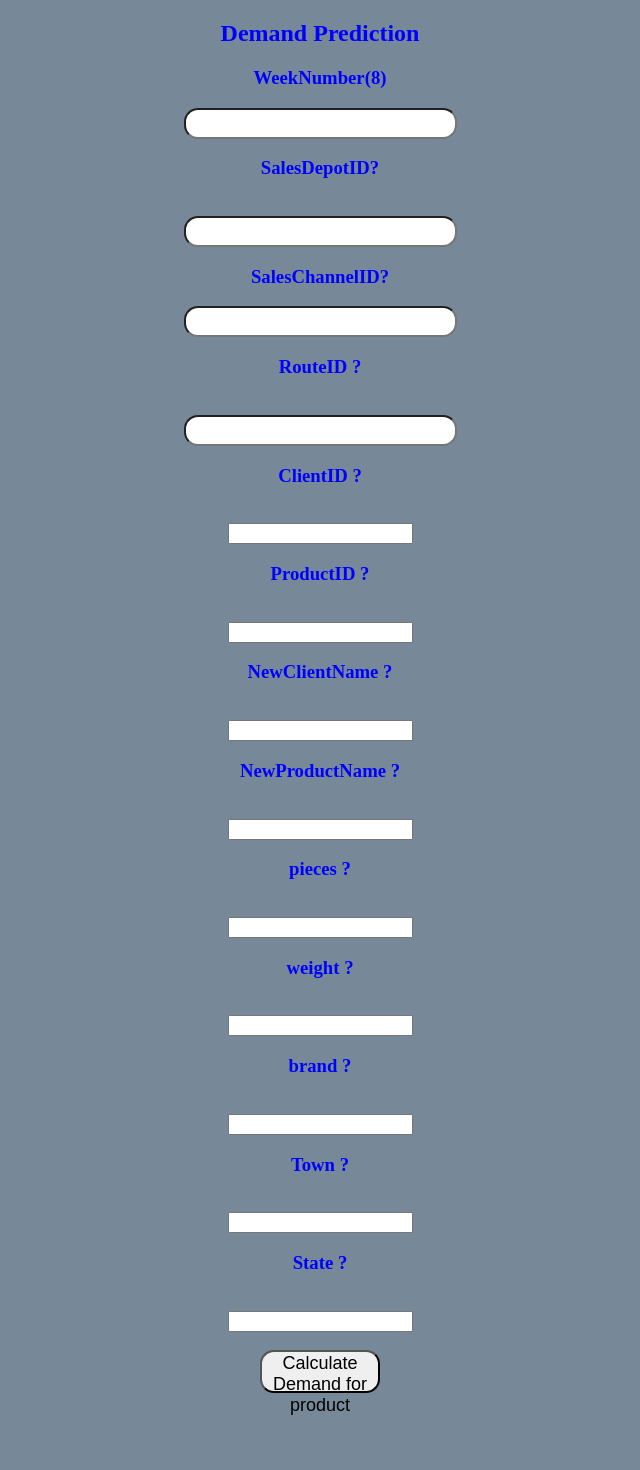
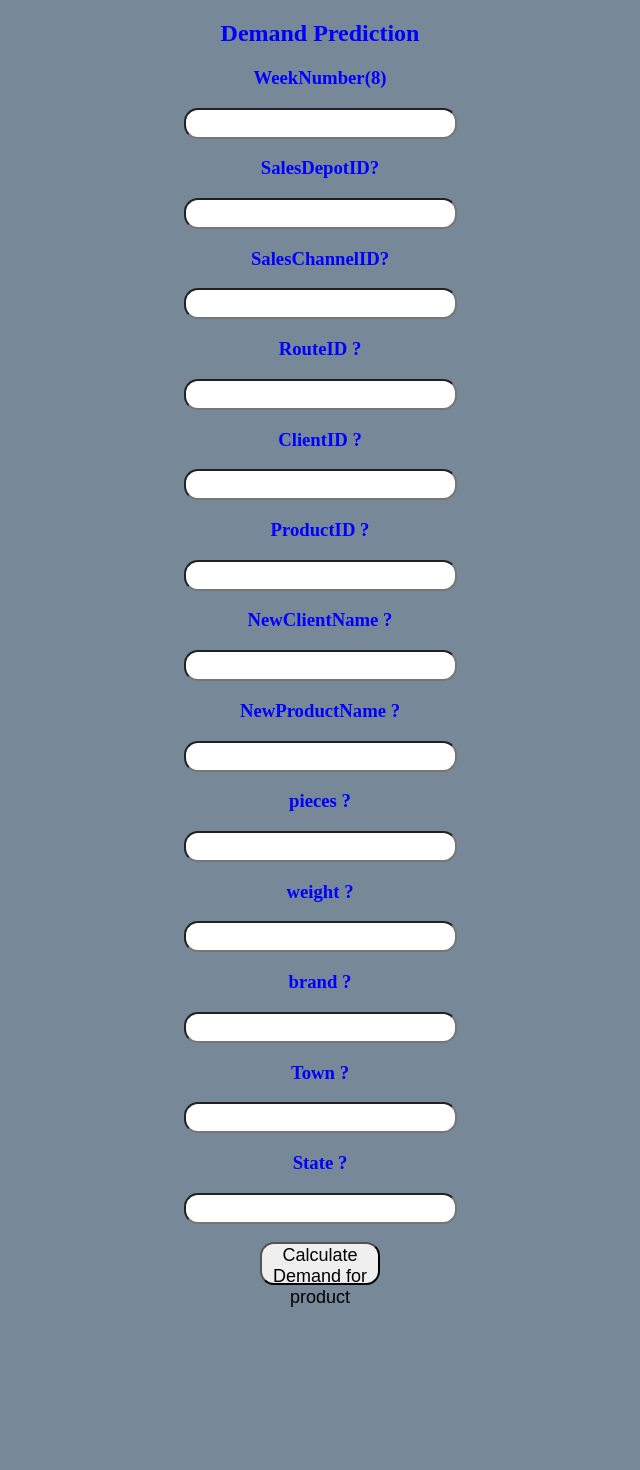
Before and after one commit to jothi08/demandpred, a Flask app: page / in a window 1280 px wide. Shown: the whole page, without its empty margins (320-960 px from the left). After the commit the page ends 1307 px from the top, so only its background shows below. Run offline with Flask 2, Linux system fonts and the light colour scheme; parts of the project's set-up code (start-up, migrations or seed data) failed here and were passed over.

Commit message:
Update index.html

```diff
--- a/templates/index.html
+++ b/templates/index.html
@@ -151,6 +151,60 @@
             font-size: 20px;
             text-align: center;
         }
+	#fifth {
+            border-radius: 14px;
+            height: 25px;
+            font-size: 20px;
+            text-align: center;
+        }
+	#sixth {
+            border-radius: 14px;
+            height: 25px;
+            font-size: 20px;
+            text-align: center;
+        }
+	#seventh {
+            border-radius: 14px;
+            height: 25px;
+            font-size: 20px;
+            text-align: center;
+        }
+	#eighth {
+            border-radius: 14px;
+            height: 25px;
+            font-size: 20px;
+            text-align: center;
+        }
+	#ninth {
+            border-radius: 14px;
+            height: 25px;
+            font-size: 20px;
+            text-align: center;
+        }
+	#tenth {
+            border-radius: 14px;
+            height: 25px;
+            font-size: 20px;
+            text-align: center;
+        }
+	#eleventh {
+            border-radius: 14px;
+            height: 25px;
+            font-size: 20px;
+            text-align: center;
+        }
+	#twelth {
+            border-radius: 14px;
+            height: 25px;
+            font-size: 20px;
+            text-align: center;
+        }
+	#therteenth {
+            border-radius: 14px;
+            height: 25px;
+            font-size: 20px;
+            text-align: center;
+        }
     </style>
 </body>
 
```
Also changed, not shown: other parts of templates/index.html (+11 -11 lines).
